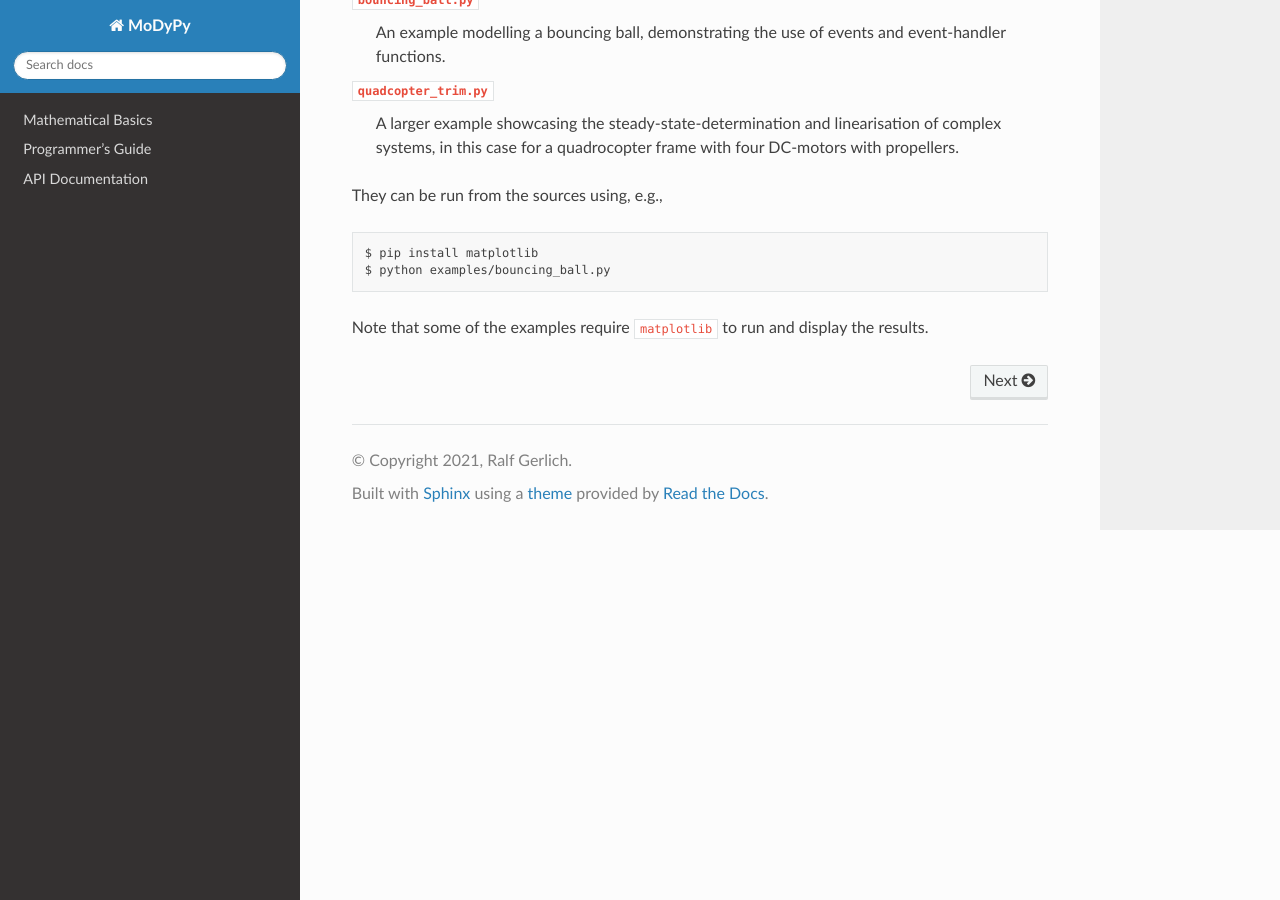
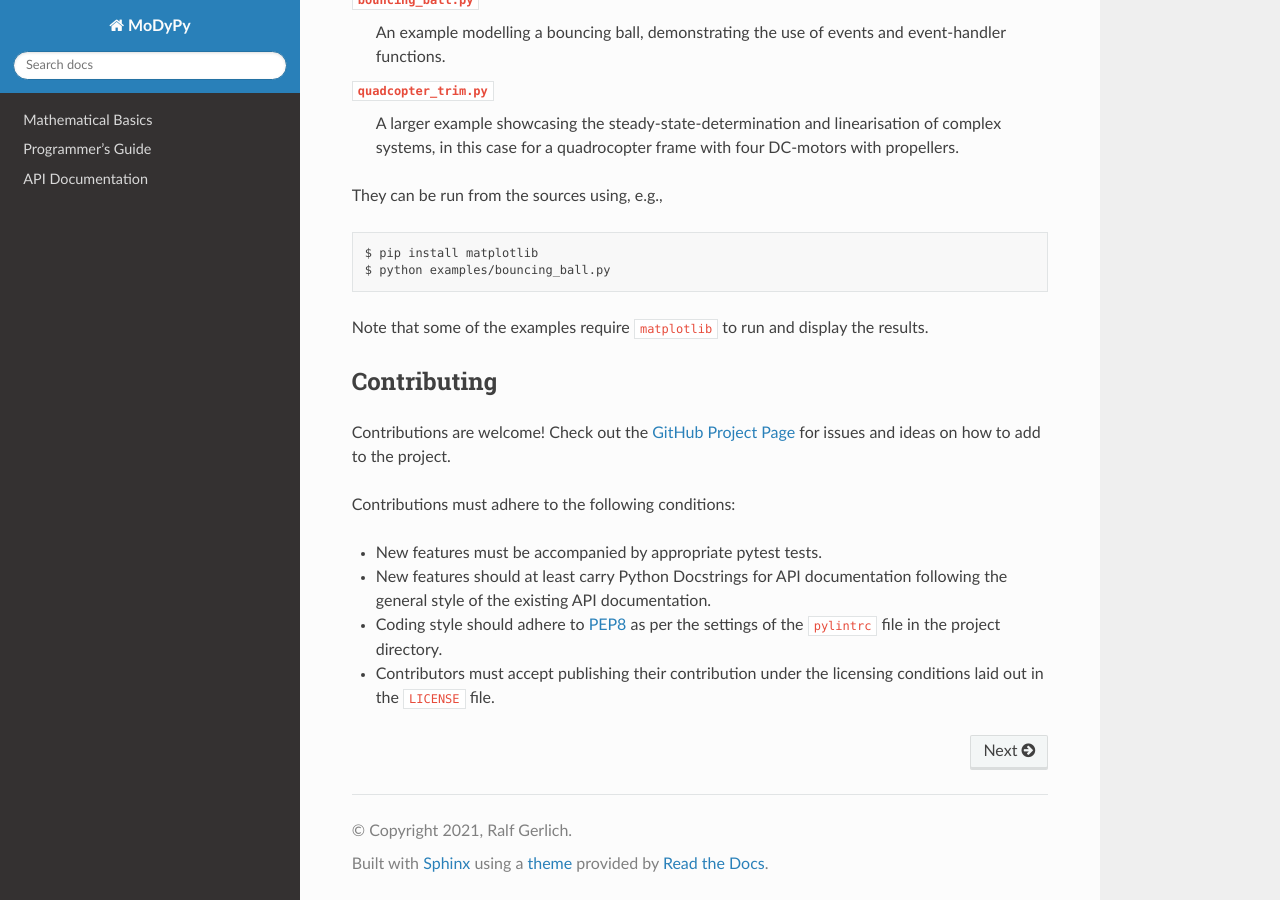
Before and after one commit to modypy/modypy, a Sphinx documentation site: the page built from docs/index.rst, in a window 1280 px wide and 900 px high, scrolled down 1799 px. Built offline with Sphinx 7.4.7 and the Read the Docs theme 2.0.0, drawn with Linux system fonts in a browser that asks for light colours; the version number could not be read and is left out.

Commit message:
Add "Contributing" section to documentation.

```diff
--- a/docs/index.rst
+++ b/docs/index.rst
@@ -82,6 +82,24 @@ They can be run from the sources using, e.g.,
 Note that some of the examples require ``matplotlib`` to run and display the
 results.
 
+Contributing
+------------
+
+Contributions are welcome! Check out the
+`GitHub Project Page <https://github.com/ralfgerlich/modypy>`_ for issues and
+ideas on how to add to the project.
+
+Contributions must adhere to the following conditions:
+
+- New features must be accompanied by appropriate pytest tests.
+- New features should at least carry Python Docstrings for API documentation
+  following the general style of the existing API documentation.
+- Coding style should adhere to
+  `PEP8 <https://www.python.org/dev/peps/pep-0008/>`_ as per the settings of the
+  ``pylintrc`` file in the project directory.
+- Contributors must accept publishing their contribution under the licensing
+  conditions laid out in the ``LICENSE`` file.
+
 .. toctree::
     :glob:
     :hidden:
```
Also changed, not shown: README.rst (+18 -0 lines).
